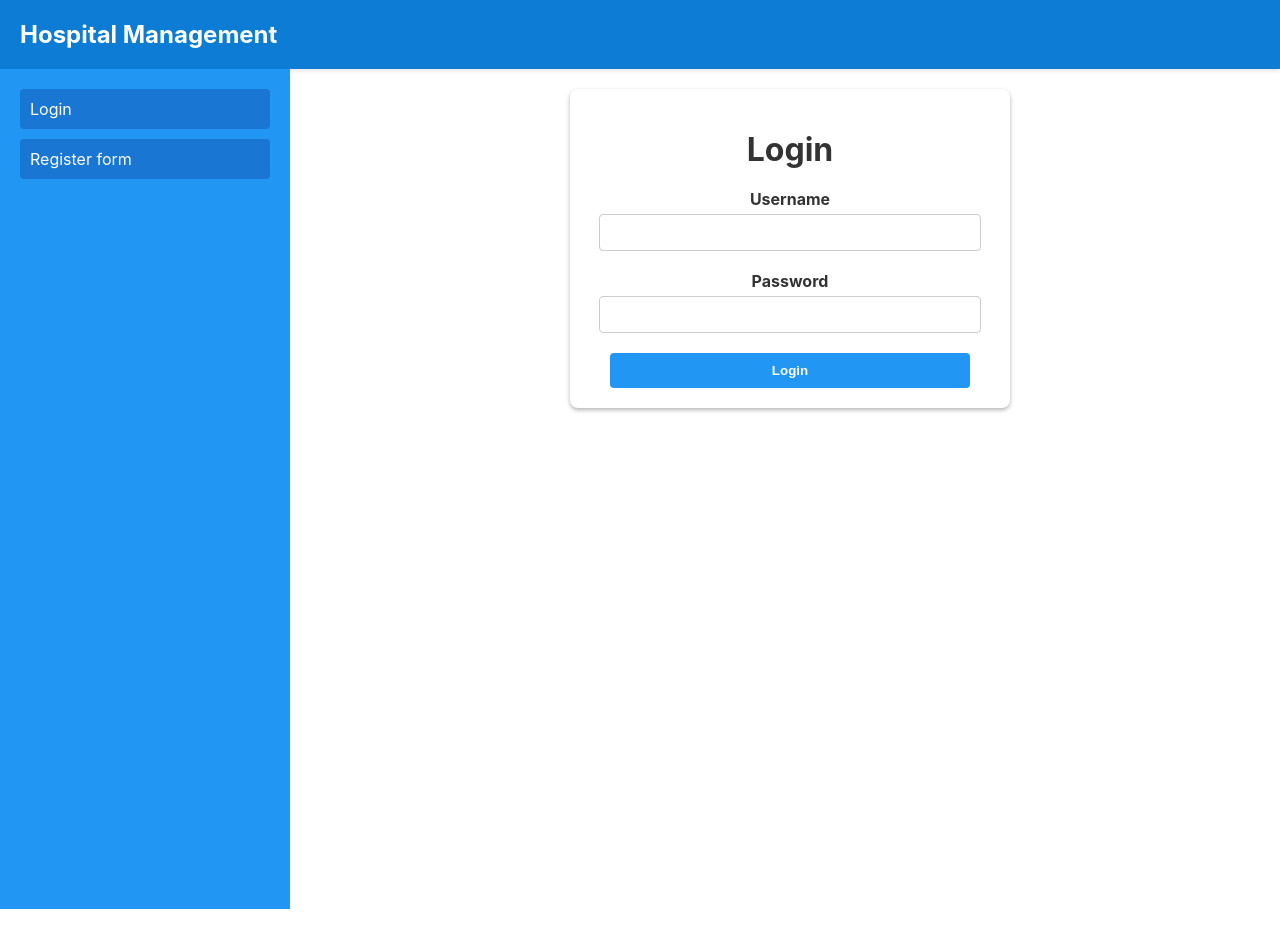
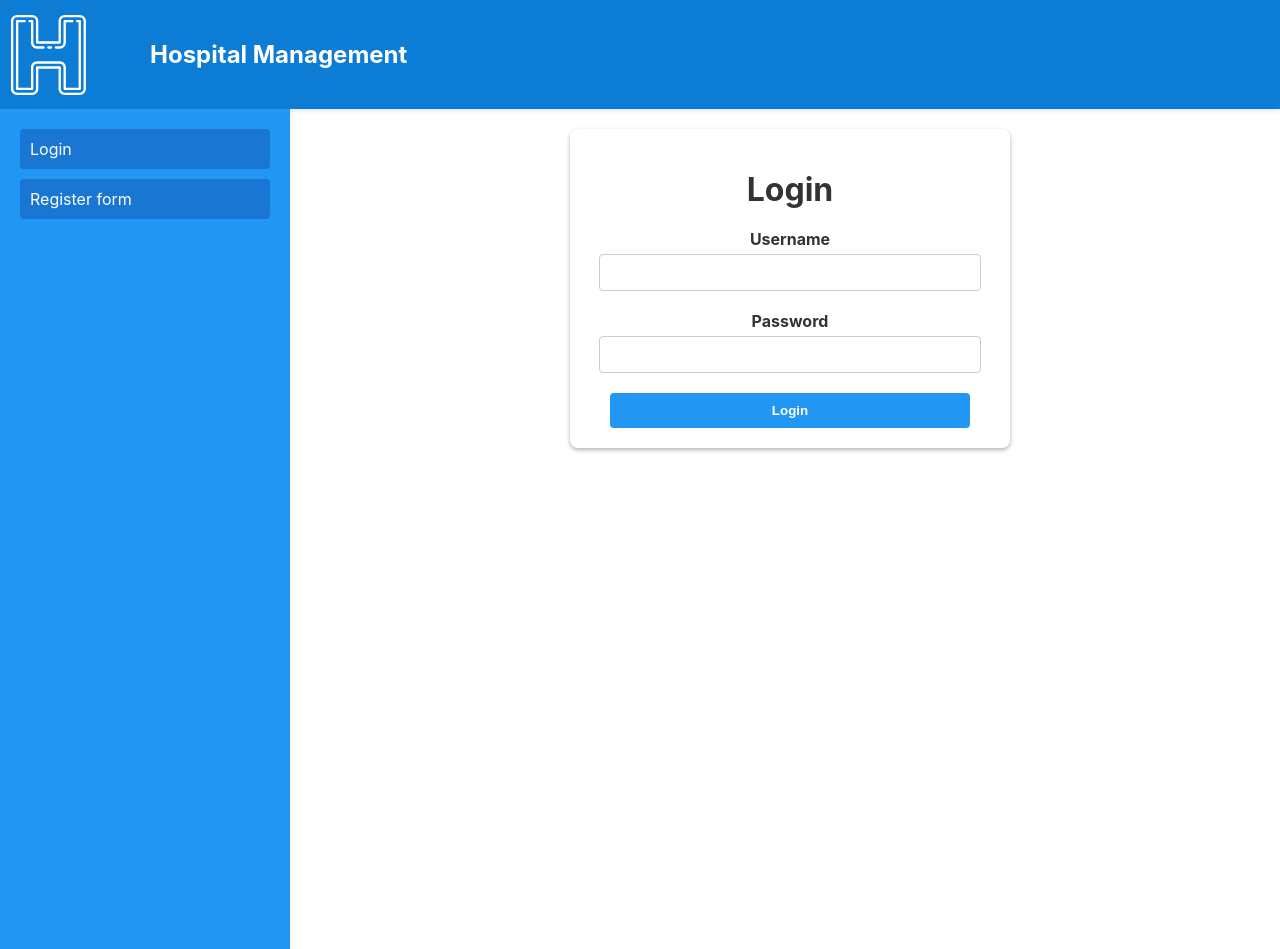
Before and after one commit to NickGiag/react-frontend-hospital, a React (Create React App) app: page / in a window 1280 px wide. Before the commit the page ends 909 px from the top, so only its background shows below. Built offline with nearby package versions, Linux system fonts and the light colour scheme.

Commit message:
Added a logo, fixed some warnings

```diff
--- a/src/components/appointments/AppointmentForm.js
+++ b/src/components/appointments/AppointmentForm.js
@@ -39,6 +39,8 @@ function AppointmentForm({userId, userType}) {
   const handleSubmit = (event) => {
     event.preventDefault();
 
+
+
     const requestData = {
       doctor: {
         id: selectedDoctor.value,
@@ -62,9 +64,9 @@ function AppointmentForm({userId, userType}) {
     })
   };
 
-  const CustomDatePickerInput = ({ value, onClick }) => (
-    <input type="text" value={value} onClick={onClick} readOnly />
-  );
+  const CustomDatePickerInput = React.forwardRef(({ value, onClick }, ref) => (
+  <input type="text" value={value} onClick={onClick} readOnly ref={ref} />
+));
 
   return (
     <div className='appointment-form center'>
--- a/src/components/appointments/AppointmentsList.js
+++ b/src/components/appointments/AppointmentsList.js
@@ -73,7 +73,7 @@ function AppointmentsList({userId, userType}) {
                 </tr>
             </thead>
             <tbody>
-                {appointments.map((appointment) => (
+                {appointments.sort((a, b) => a.appointmentDateTime.localeCompare(b.appointmentDateTime)).map((appointment) => (
                 <tr key={appointment.id}>
                     <td>{appointment.appointmentDateTime}</td>
                     <td>{appointment.customer.fullName}</td>
@@ -95,7 +95,7 @@ function AppointmentsList({userId, userType}) {
                 </tr>
             </thead>
             <tbody>
-                {appointments.map((appointment) => (
+                {appointments.sort((a, b) => a.appointmentDateTime.localeCompare(b.appointmentDateTime)).map((appointment) => (
                 <tr key={appointment.id}>
                     <td>{appointment.appointmentDateTime}</td>
                     <td>{appointment.doctor.fullName}</td>
--- a/src/components/header/Header.js
+++ b/src/components/header/Header.js
@@ -1,8 +1,14 @@
 import '../../styles/header.css';
+import logo from '../../logo/logo.svg'
 
 function Header({loggedIn, userName}) {
     return (
         <header className="header">
+            <div className="header-logo">
+                <a href='http://localhost:3000/'>
+                    <img src={logo} alt="Hospital Logo" />
+                </a>
+            </div>
             <h1>Hospital Management</h1>
             {loggedIn ? (
                 <span className="header-user">Hello, {userName}</span>
--- a/src/components/login-register/Login.js
+++ b/src/components/login-register/Login.js
@@ -30,13 +30,12 @@ function Login({setLoggedIn, setUserId, setUserType, setUserName}) {
             navigate('/');
         })
         .catch((error) => {
-            if (error.response && error.response.status === 404) {
+            if (error.response && error.response.status === 401) {
                 const errorMessage = error.response.data;
-                console.log('User creation error:', errorMessage);
-                alert(errorMessage);
+                console.log(errorMessage.message);
+                alert(errorMessage.message);
             } else {
-                console.log('User creation error:', error);
-                alert('Error, User was not created.');
+                console.log('Login error:', error);
             }
         })
 
--- a/src/styles/header.css
+++ b/src/styles/header.css
@@ -1,6 +1,5 @@
 .header {
   display: flex;
-  justify-content: space-between;
   align-items: center;
   background-color: #0c7cd5;
   color: #ffffff;
@@ -18,3 +17,11 @@
   margin-left: auto;
   padding-right: 20px;
 }
+
+.header img {
+  padding-top: 5px;
+}
+
+.header-logo {
+  margin-right: 50px; /* Adjust the margin as needed */
+}
```
Also changed, not shown: src/logo/logo.svg (added).
